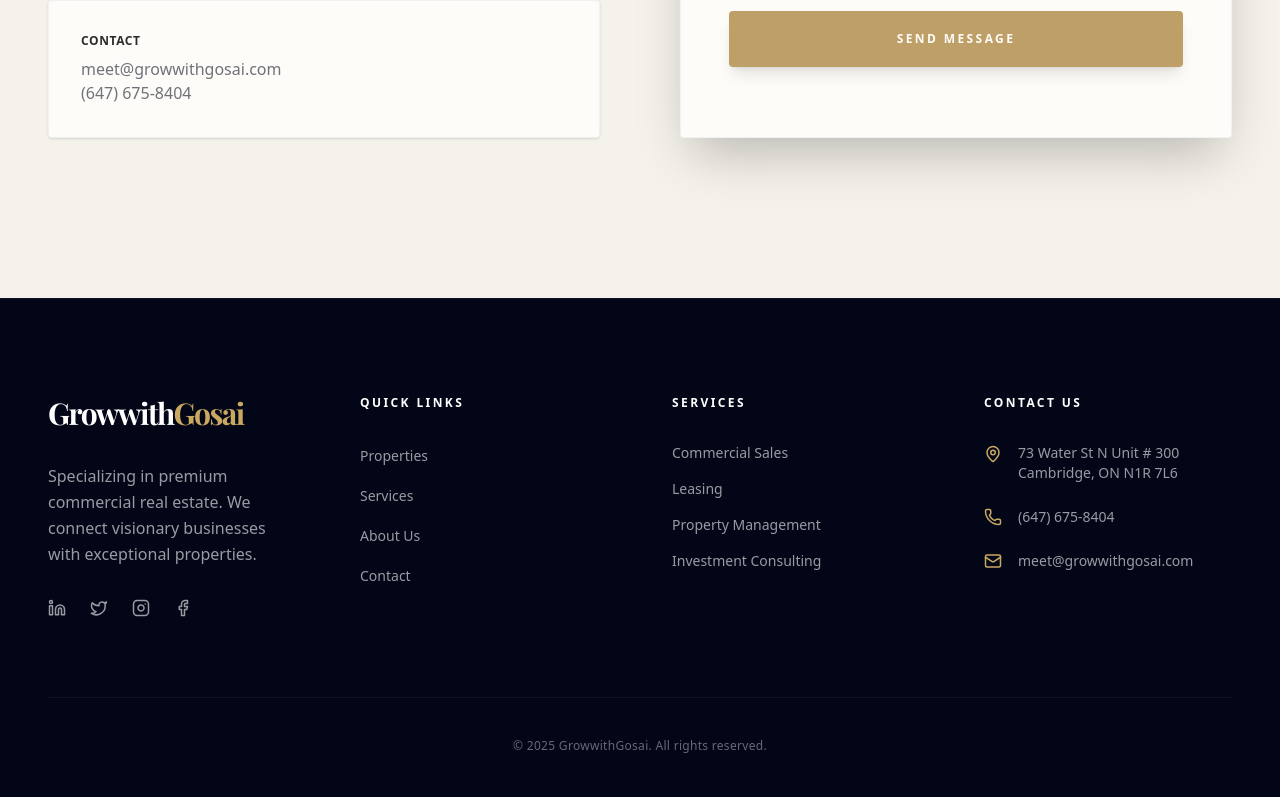
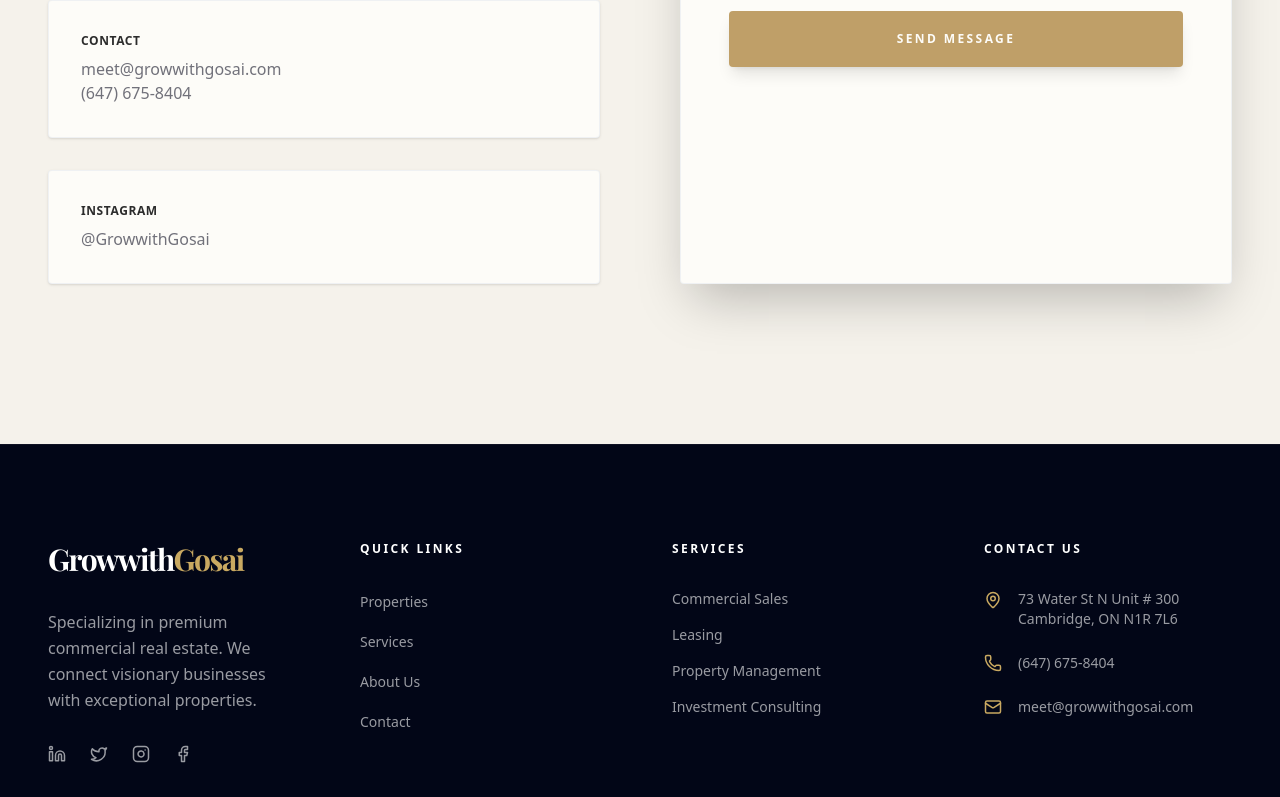
Before and after one commit to Sidd07/grow-with-gosai, a Next.js app: page / in a window 1280 px wide. Shown: the part 5490-6287 px from the top of the page. Built offline with nearby package versions, Linux system fonts and the light colour scheme; no server answers; a web font is replaced by a local one.

Commit message:
Add Instagram links to contact sections and footer

```diff
--- a/src/app/contact/page.tsx
+++ b/src/app/contact/page.tsx
@@ -1,7 +1,7 @@
 "use client"
 
 import { Button } from "@/components/ui/Button"
-import { Mail, MapPin, Phone } from "lucide-react"
+import { Mail, MapPin, Phone, Instagram } from "lucide-react"
 import { useState } from "react"
 import { toast } from "sonner"
 
@@ -96,6 +96,18 @@
                                     </p>
                                 </div>
                             </div>
+
+                            <a href="https://www.instagram.com/GrowwithGosai/" target="_blank" rel="noreferrer" className="flex items-start gap-6 group">
+                                <div className="w-12 h-12 rounded-full bg-[var(--accent-blue)]/10 flex items-center justify-center text-[var(--accent-blue)] shrink-0 group-hover:bg-[var(--accent-blue)]/20 transition-colors">
+                                    <Instagram size={24} />
+                                </div>
+                                <div>
+                                    <h3 className="text-xl font-bold text-[var(--text-light)] mb-2 group-hover:text-[var(--accent-blue)] transition-colors">Instagram</h3>
+                                    <p className="text-[var(--text-dim)] group-hover:text-[var(--text-light)] transition-colors">
+                                        @GrowwithGosai
+                                    </p>
+                                </div>
+                            </a>
                         </div>
                     </div>
 
--- a/src/components/ContactSection.tsx
+++ b/src/components/ContactSection.tsx
@@ -63,6 +63,15 @@
                                 <h4 className="text-[var(--foreground)] font-bold mb-2 uppercase tracking-wider text-xs">Contact</h4>
                                 <p className="text-[var(--muted-foreground)] font-light">meet@growwithgosai.com<br />(647) 675-8404</p>
                             </div>
+                            <a
+                                href="https://www.instagram.com/GrowwithGosai/"
+                                target="_blank"
+                                rel="noreferrer"
+                                className="block p-8 bg-[var(--background)] rounded-sm shadow-sm border border-[var(--border)]/50 hover:border-[var(--primary)]/50 transition-colors group"
+                            >
+                                <h4 className="text-[var(--foreground)] font-bold mb-2 uppercase tracking-wider text-xs group-hover:text-[var(--primary)] transition-colors">Instagram</h4>
+                                <p className="text-[var(--muted-foreground)] font-light group-hover:text-[var(--foreground)] transition-colors">@GrowwithGosai</p>
+                            </a>
                         </div>
                     </div>
 
--- a/src/components/Footer.tsx
+++ b/src/components/Footer.tsx
@@ -21,7 +21,7 @@
                             <Link href="#" className="text-white/60 hover:text-[var(--accent)] transition-colors">
                                 <Twitter size={18} />
                             </Link>
-                            <Link href="#" className="text-white/60 hover:text-[var(--accent)] transition-colors">
+                            <Link href="https://www.instagram.com/GrowwithGosai/" target="_blank" rel="noreferrer" className="text-white/60 hover:text-[var(--accent)] transition-colors">
                                 <Instagram size={18} />
                             </Link>
                             <Link href="#" className="text-white/60 hover:text-[var(--accent)] transition-colors">
```
